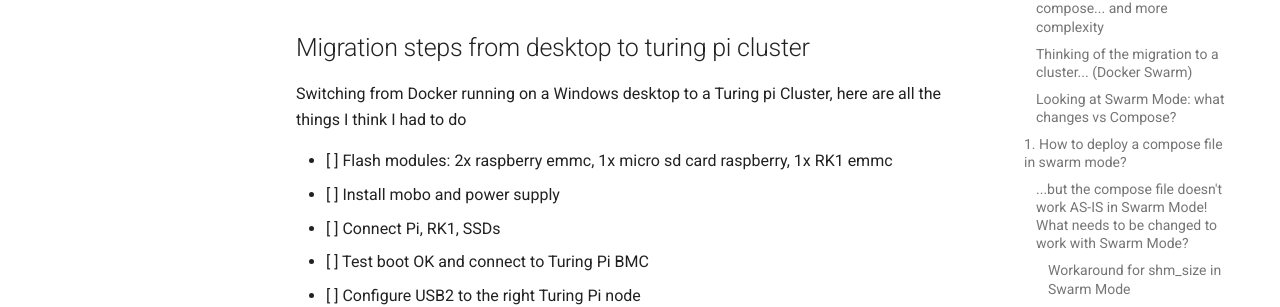
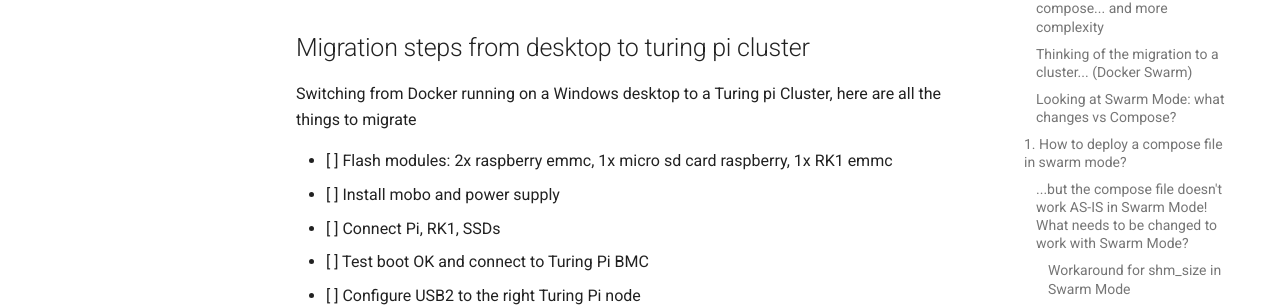
Before and after one commit to poulti/brain-pages, an MkDocs documentation site: the page built from docs/docker-from-compose-to-swarm.md, in a window 1280 px wide and 900 px high, scrolled down 16739 px. Shown: the part 208-515 px from the top of the window. Built offline with MkDocs 1.6.1 and Material for MkDocs 9.7.7, drawn with Linux system fonts in a browser that asks for light colours; comment, search, counter and statistics services are not loaded.

Commit message:
Update language

```diff
--- a/docs/docker-from-compose-to-swarm.md
+++ b/docs/docker-from-compose-to-swarm.md
@@ -607,7 +607,7 @@
 
 ## Migration steps from desktop to turing pi cluster
 
-Switching from Docker running on a Windows desktop to a Turing pi Cluster, here are all the things I think I had to do
+Switching from Docker running on a Windows desktop to a Turing pi Cluster, here are all the things to migrate
 
 - [ ] Flash modules: 2x raspberry emmc, 1x micro sd card raspberry, 1x RK1 emmc
 - [ ] Install mobo and power supply
```
